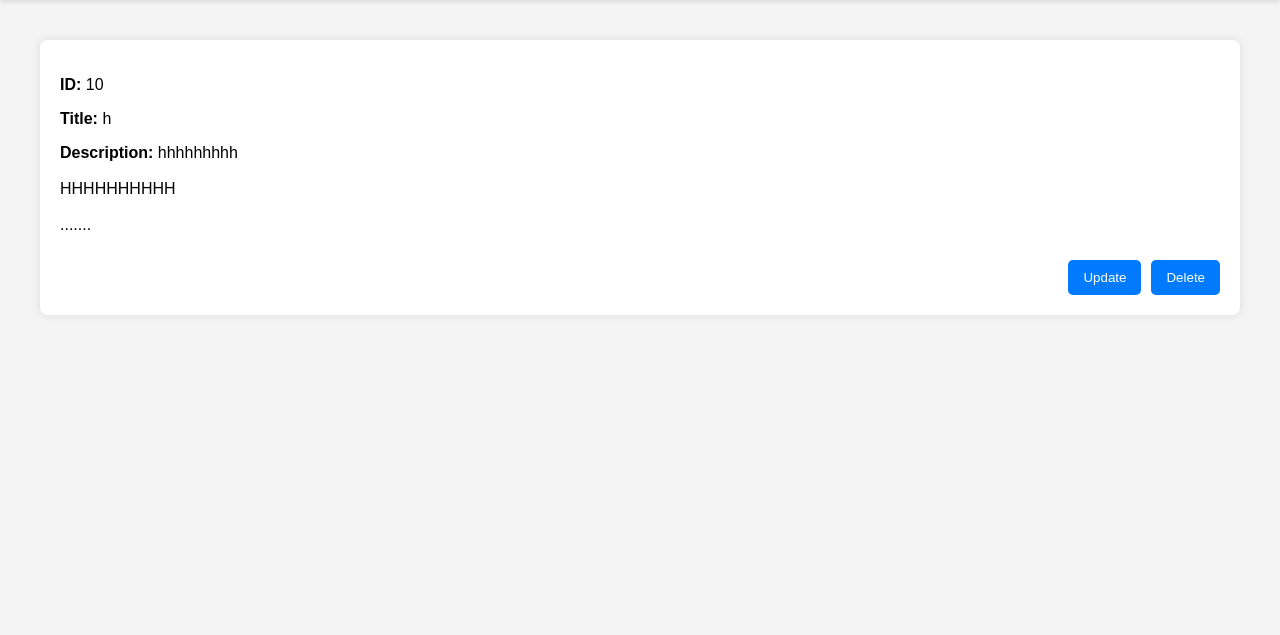
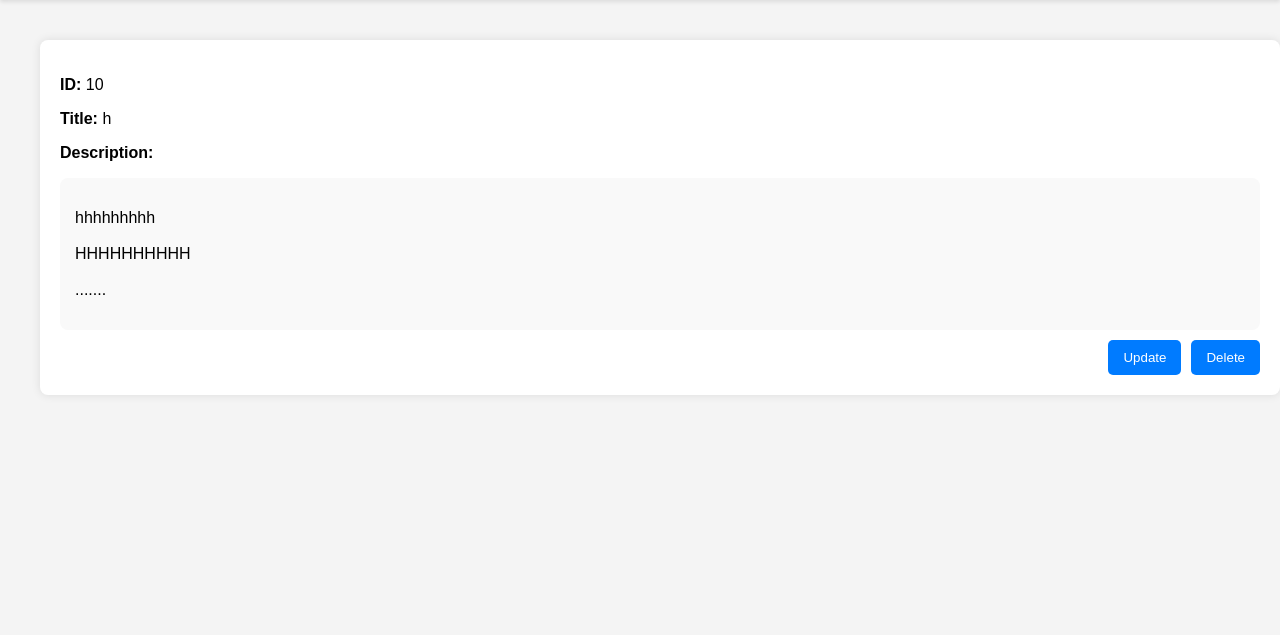
Before and after one commit to imvickykumar999/Django-CRUD-Form, a Django app: page /10/ in a window 1280 px wide. Shown: the part 38-673 px from the top of the page. Run offline with Django 5.2, Linux system fonts and the light colour scheme; data comes from the database, SQL or seed files in the repository; both versions use the stored data as it was after the commit.

Commit message:
looks best

```diff
--- a/djangocrudvicks/crudapp/templates/base.html
+++ b/djangocrudvicks/crudapp/templates/base.html
@@ -2,6 +2,8 @@
 <html>
 <head>
     <title>{% block title %}My Django App{% endblock %}</title>
+    {% load static %}
+    <link rel="icon" href="{% static 'favicon.ico' %}" type="image/x-icon"/>
     <style>
         body {
             font-family: Arial, sans-serif;
@@ -41,7 +43,7 @@
             margin: 20px auto;
             padding: 20px;
             flex: 1;
-            width: 100%;
+            width: calc(100% - 40px); /* Ensure container width adjusts to avoid horizontal scrolling */
         }
         .entry, .form-entry {
             background: white;
@@ -51,6 +53,12 @@
             margin-bottom: 20px;
             display: flex;
             flex-direction: column;
+        }
+        .description-card {
+            background: #f9f9f9;
+            padding: 15px;
+            border-radius: 8px;
+            margin-top: 10px;
         }
         .form-group {
             margin-bottom: 15px;
--- a/djangocrudvicks/crudapp/templates/detail_view.html
+++ b/djangocrudvicks/crudapp/templates/detail_view.html
@@ -3,11 +3,14 @@
 {% block title %}Detail View{% endblock %}
 
 {% block content %}
-<div class="entry">
+<div class="entry" style="width: 100%;">
     <div class="content-wrapper">
         <p><strong>ID:</strong> {{ data.id }}</p>
         <p><strong>Title:</strong> {{ data.title }}</p>
-        <p class="description"><strong>Description:</strong> {{ data.description }}</p>
+        <p><strong>Description:</strong></p>
+        <div class="description-card">
+            <p class="description">{{ data.description }}</p>
+        </div>
     </div>
     <div class="buttons">
         <a href="{% url 'update_view' data.id %}">
--- a/djangocrudvicks/djangocrudvicks/settings.py
+++ b/djangocrudvicks/djangocrudvicks/settings.py
@@ -117,6 +117,10 @@ USE_TZ = True
 
 STATIC_URL = 'static/'
 
+STATICFILES_DIRS = [
+    BASE_DIR / "static",
+]
+
 # Default primary key field type
 # https://docs.djangoproject.com/en/5.0/ref/settings/#default-auto-field
 
```
Also changed, not shown: djangocrudvicks/crudapp/templates/list_view.html (+5 -2 lines), djangocrudvicks/crudapp/static/favicon.ico (added), djangocrudvicks/db.sqlite3, 1 other file.
